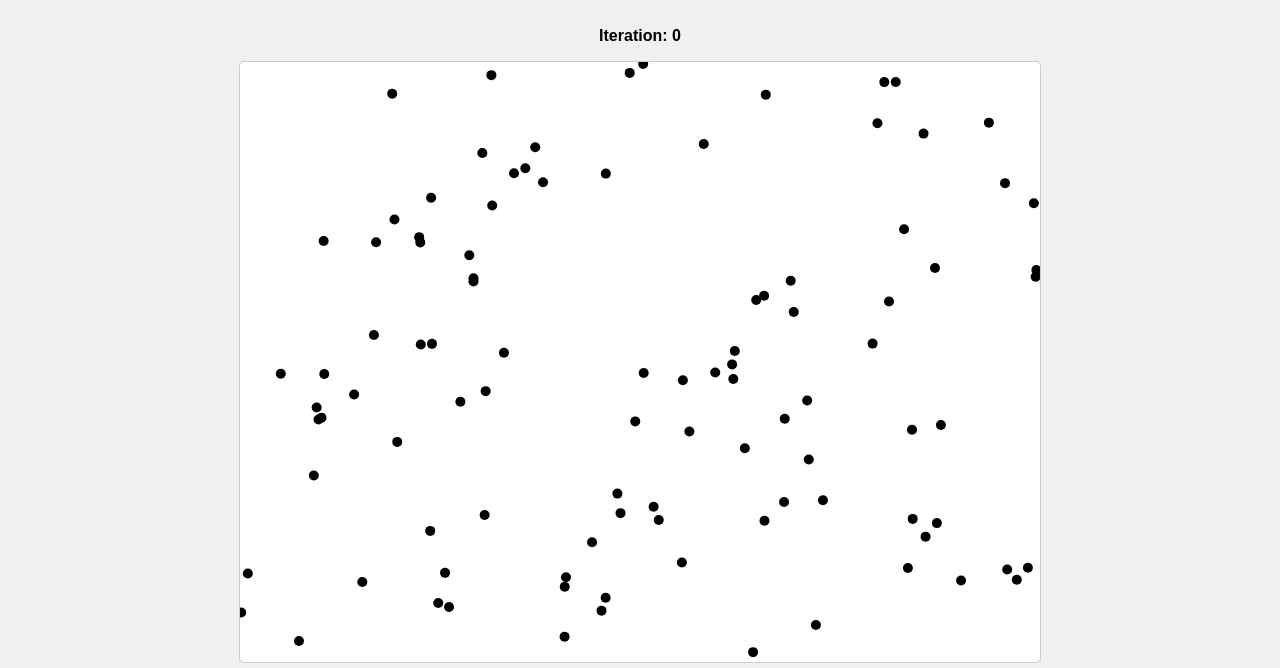
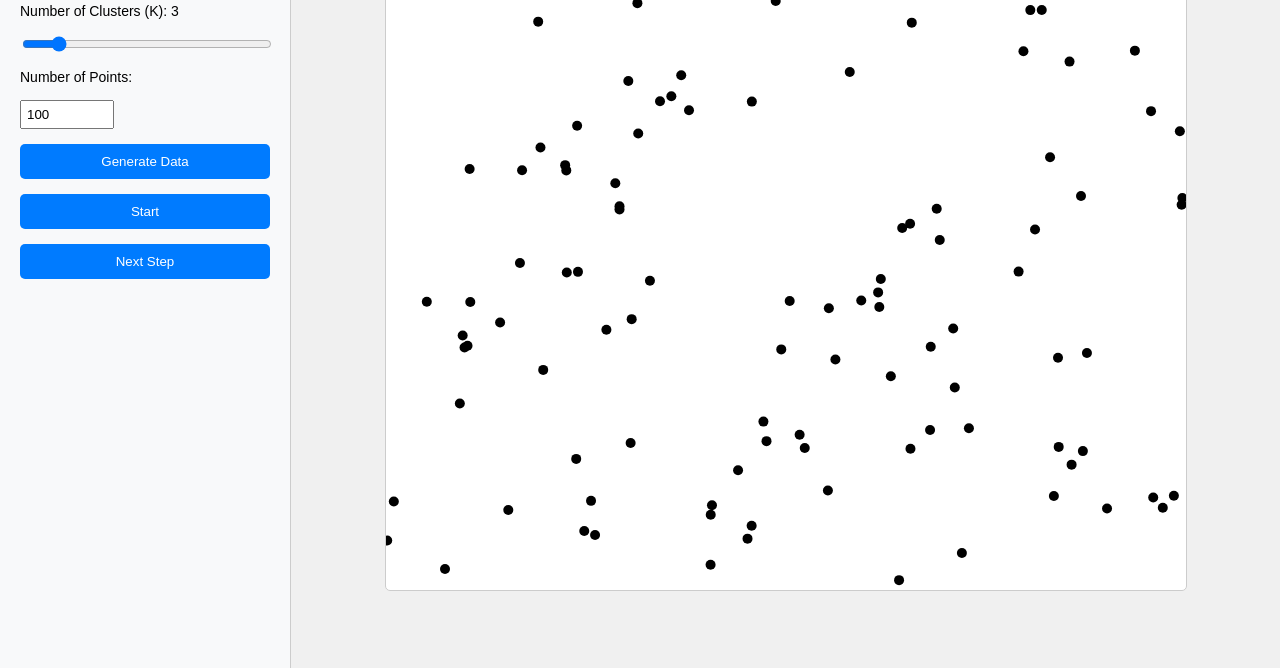
Before and after one commit to MattEpstein-u/K-Means-Clustering, a plain HTML site: page index.html in a window 1280 px wide. Shown: the part 132-800 px from the top of the page. Drawn offline with Linux system fonts and the light colour scheme.

Commit message:
second commit

```diff
--- a/index.html
+++ b/index.html
@@ -7,18 +7,24 @@
     <link rel="stylesheet" href="style.css">
 </head>
 <body>
+    <div class="container">
+        <div id="ui-panel">
             <h1>K-Means Clustering</h1>
             <div id="controls">
                 <label for="k-slider">Number of Clusters (K): <span id="k-value-display">3</span></label>
                 <input type="range" id="k-slider" value="3" min="2" max="10">
                 <label for="num-points">Number of Points:</label>
-        <input type="number" id="num-points" value="100" min="10">
+                <input type="number" id="num-points" value="100" min="10" max="1000">
                 <button id="generate-data">Generate Data</button>
                 <button id="start-algorithm">Start</button>
                 <button id="next-step">Next Step</button>
             </div>
+        </div>
+        <div id="canvas-panel">
             <p id="iteration-info">Iteration: 0</p>
             <canvas id="canvas" width="800" height="600"></canvas>
+        </div>
+    </div>
     <script src="script.js"></script>
 </body>
 </html>
--- a/style.css
+++ b/style.css
@@ -1,35 +1,63 @@
 body {
     font-family: sans-serif;
     display: flex;
+    margin: 0;
+    background-color: #f0f0f0;
+    height: 100vh;
+}
+
+.container {
+    display: flex;
+    width: 100%;
+    height: 100%;
+}
+
+#ui-panel {
+    width: 250px;
+    padding: 20px;
+    background-color: #f8f9fa;
+    border-right: 1px solid #ccc;
+    display: flex;
+    flex-direction: column;
+    gap: 20px;
+}
+
+#canvas-panel {
+    flex-grow: 1;
+    display: flex;
     flex-direction: column;
     align-items: center;
-    margin: 0;
-    background-color: #f0f0f0;
+    justify-content: center;
+    padding: 20px;
 }
 
 h1 {
-    margin-top: 20px;
+    margin-top: 0;
+    text-align: center;
     color: #333;
 }
 
 #controls {
-    margin: 20px;
     display: flex;
-    gap: 10px;
-    align-items: center;
+    flex-direction: column;
+    gap: 15px;
 }
 
 #controls label {
     font-size: 14px;
 }
 
-#controls input {
-    width: 60px;
+#controls input[type="range"] {
+    width: 100%;
+}
+
+#controls input[type="number"] {
+    width: 80px;
     padding: 5px;
 }
 
 #controls button {
-    padding: 8px 15px;
+    padding: 10px 15px;
     border: none;
     border-radius: 5px;
     background-color: #007bff;
@@ -47,15 +75,17 @@ h1 {
     cursor: not-allowed;
 }
 
-
 canvas {
     border: 1px solid #ccc;
     background-color: white;
     border-radius: 5px;
+    max-width: 100%;
+    max-height: 100%;
 }
 
 #iteration-info {
-    margin-top: 10px;
+    margin-bottom: 10px;
     font-size: 16px;
     font-weight: bold;
+    text-align: center;
 }
```
Lines whose indentation alone changed are shown as unchanged.
